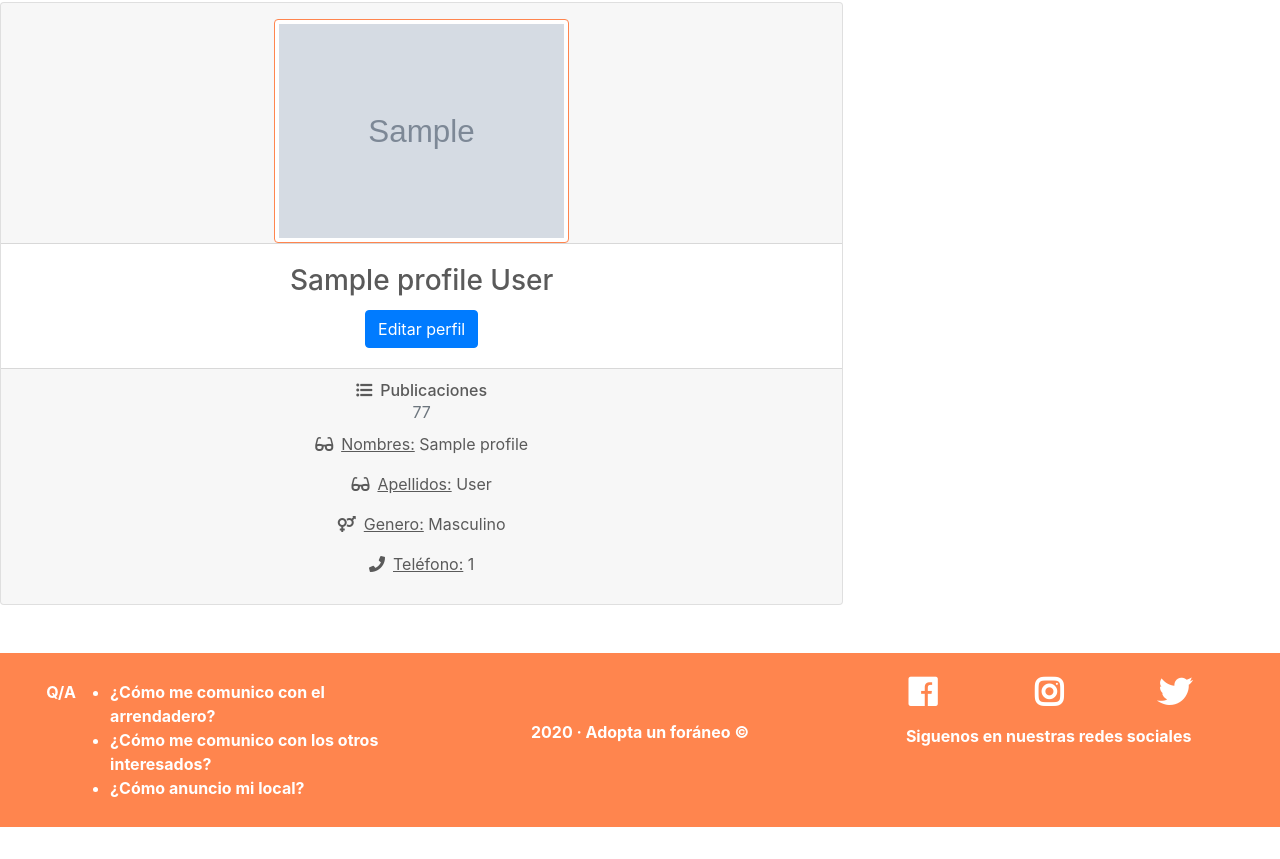
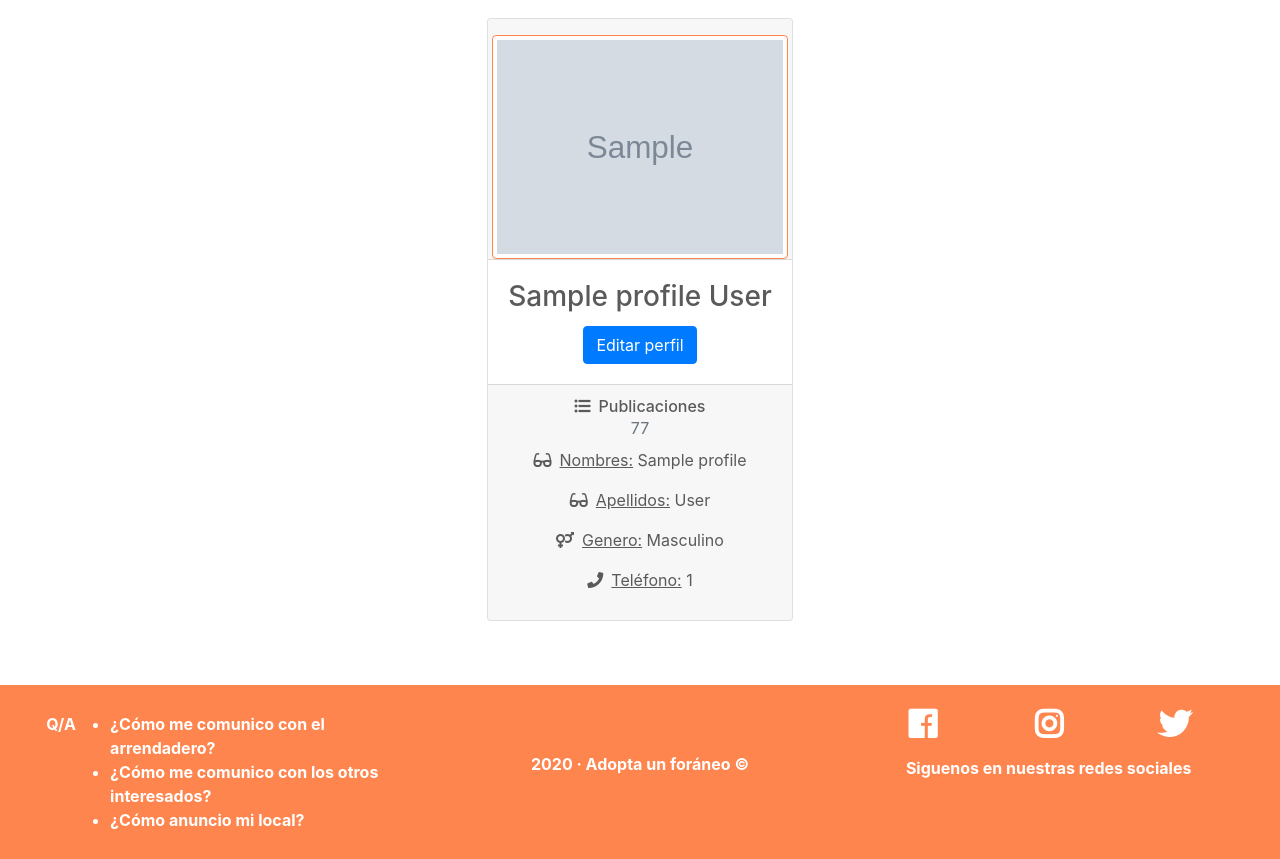
Before and after one commit to abulnes16/adopta_un_foraneo, a Django app: template templates/userprofile.html in a window 1280 px wide. Shown: the part 56-915 px from the top of the page. Before the commit the page ends 883 px from the top, so only its background shows below. Run offline with Django 3.2, Linux system fonts and the light colour scheme; the template is opened without the code that fills it: most values are stand-ins (such as "Sample title", 1, 10 or a date in 2020); grey boxes marked "Sample" are stand-in pictures; form fields are guessed from the names that the template uses; some libraries are stand-ins or nearby versions.

Commit message:
Centrado card de perfil

```diff
--- a/templates/userprofile.html
+++ b/templates/userprofile.html
@@ -8,7 +8,7 @@
 
 {% block main %}
     <div class="home-section row">
-        <aside class="col-lg-8 col-md-8 col-sm-12" id="fichaPerfil">
+        <aside class="col-lg-12 col-md-8 col-sm-12 d-flex justify-content-center align-items-center p-3" id="fichaPerfil">
             {% if messages %}
                 {% for message in messages %}
                     <div class="alert alert-{{ message.tags }}">
```
